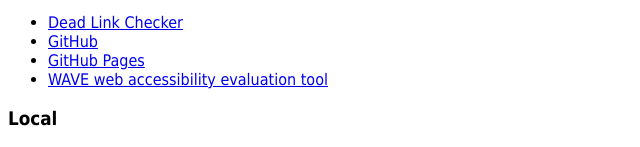
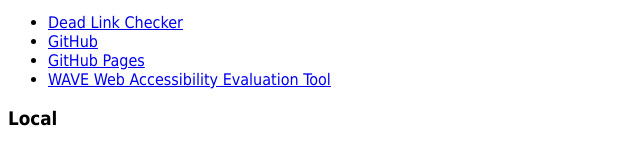
Before and after one commit to ajnx/AlanNightingale.com, a plain HTML site: page index.html in a window 1280 px wide. Shown: the part 624-771 px from the top of the page, 0-640 px from the left. Drawn offline with Linux system fonts and the light colour scheme.

Commit message:
fix: fix wave link
This update fixes the WAVE link to the correct URL and corrects capitalization.

```diff
--- a/index.html
+++ b/index.html
@@ -51,7 +51,7 @@
 			<li><a href="https://www.deadlinkchecker.com">Dead Link Checker</a></li>
 			<li><a href="https://github.com">GitHub</a></li>
 			<li><a href="https://pages.github.com">GitHub Pages</a></li>
-			<li><a href="https://wave.webaim.org/report#/ajnx.github.io/hello-www/">WAVE web accessibility evaluation tool</a></li>
+			<li><a href="https://wave.webaim.org/report#/ajnx.github.io/AlanNightingale.com/">WAVE Web Accessibility Evaluation Tool</a></li>
 		</ul>
 
 		<h3>Local</h3>
```
